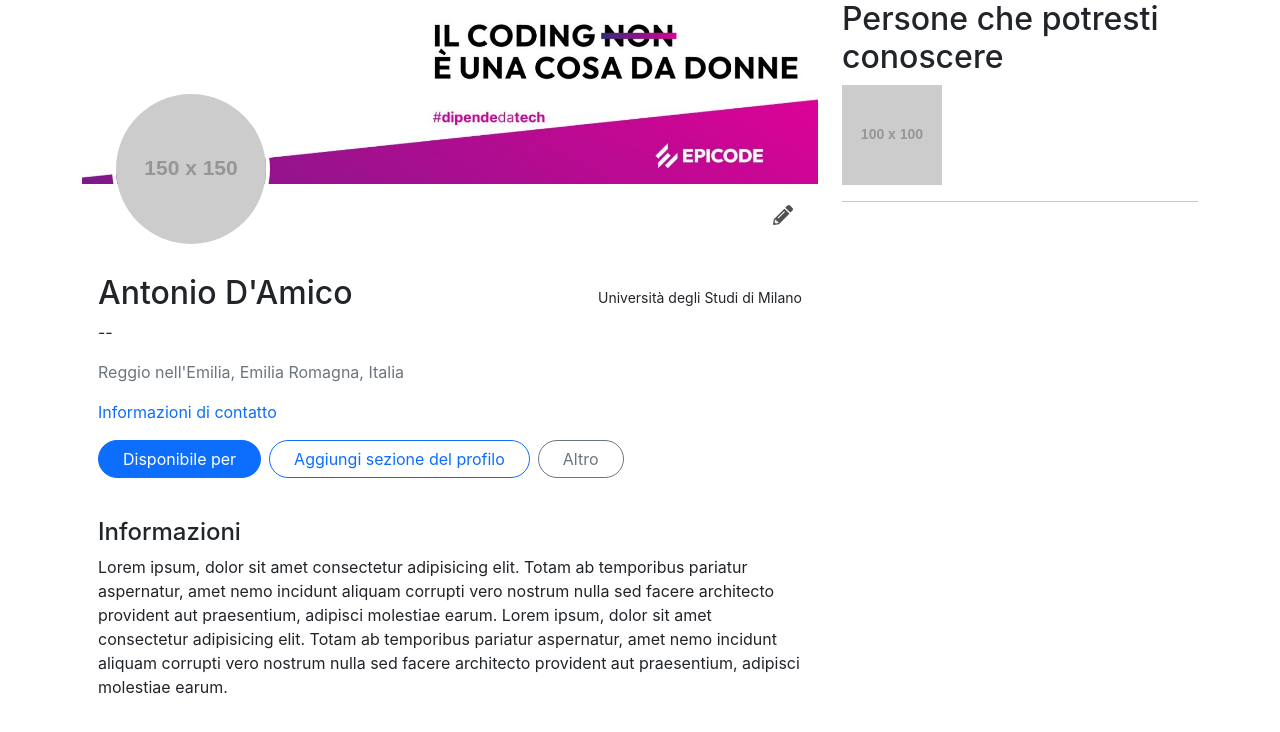
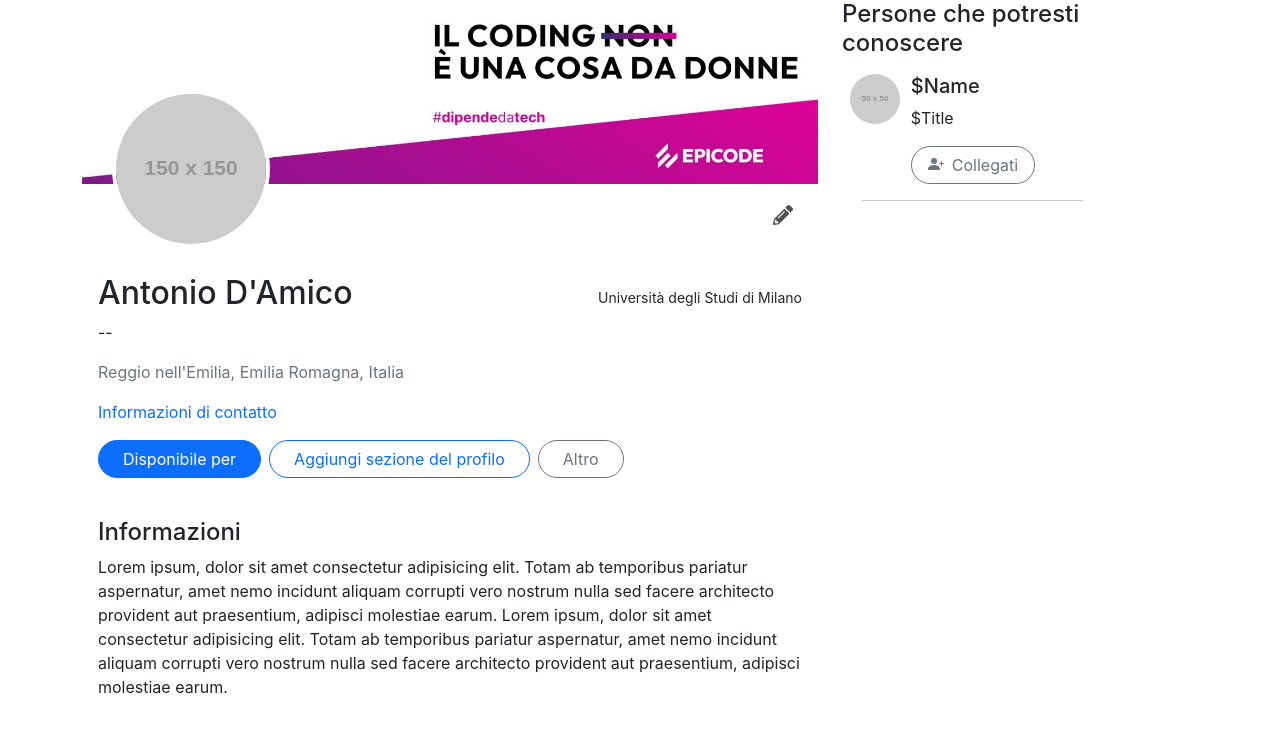
Before and after one commit to Kaymax99/U3-Buildweek, a React (Create React App) app: page / in a window 1280 px wide. Shown: the top 732 px of the page. Built offline with nearby package versions, Linux system fonts and the light colour scheme.

Commit message:
people section updated

```diff
--- a/src/App.css
+++ b/src/App.css
@@ -38,3 +38,7 @@
 .info-contatto:hover {
   text-decoration: dotted;
 }
+
+.people_img {
+  border-radius: 100%;
+}
--- a/src/components/PeopleSection.jsx
+++ b/src/components/PeopleSection.jsx
@@ -1,21 +1,29 @@
-import { Col, Row } from "react-bootstrap";
+import { Button, Col, Row } from "react-bootstrap";
+import { BsFillPersonPlusFill } from "react-icons/bs";
 
 const PeopleSection = () => {
   return (
-    <Col xs={12} md={4}>
-      <h2>Persone che potresti conoscere</h2>
-      <div>
+    <Col xs={12} md={3}>
+      <h4>Persone che potresti conoscere</h4>
+      <div className="d-flex flex-column m-2 mt-3">
         <Row>
           <Col xs={2}>
             <img
-              src="https://via.placeholder.com/100"
+              src="https://via.placeholder.com/50"
               alt="people_img"
               className="people_img"
             />
           </Col>
-          <Col xs={10}></Col>
+          <Col xs={8} className="mx-3">
+            <h5>$Name </h5>
+            <p>$Title</p>
+            <Button variant="outline-secondary rounded-pill px-3">
+              {<BsFillPersonPlusFill className="mb-1 me-2" />}
+              Collegati
+            </Button>
+          </Col>
         </Row>
-        <hr />
+        <hr className="align-self-center" style={{ width: "90%" }} />
       </div>
     </Col>
   );
```
